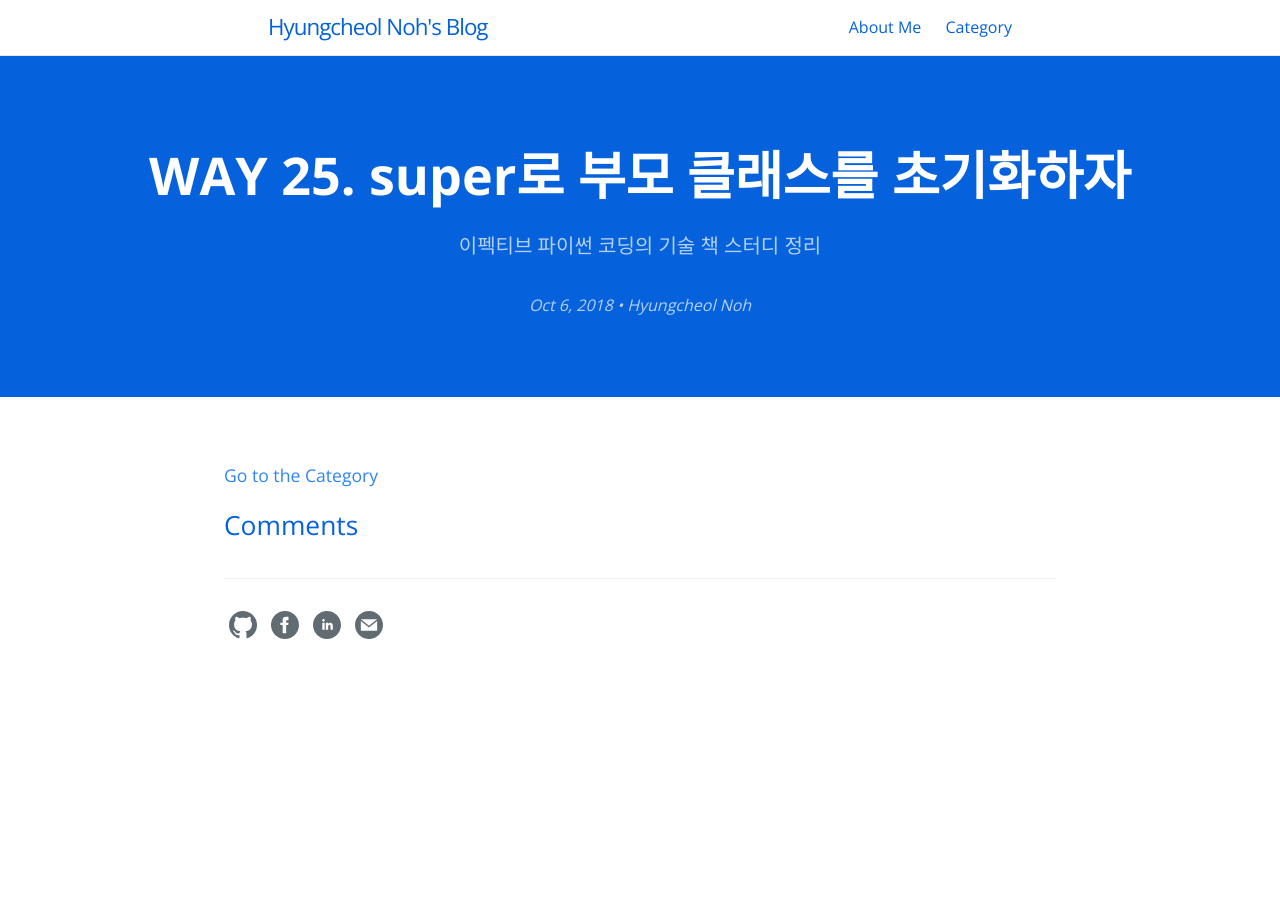
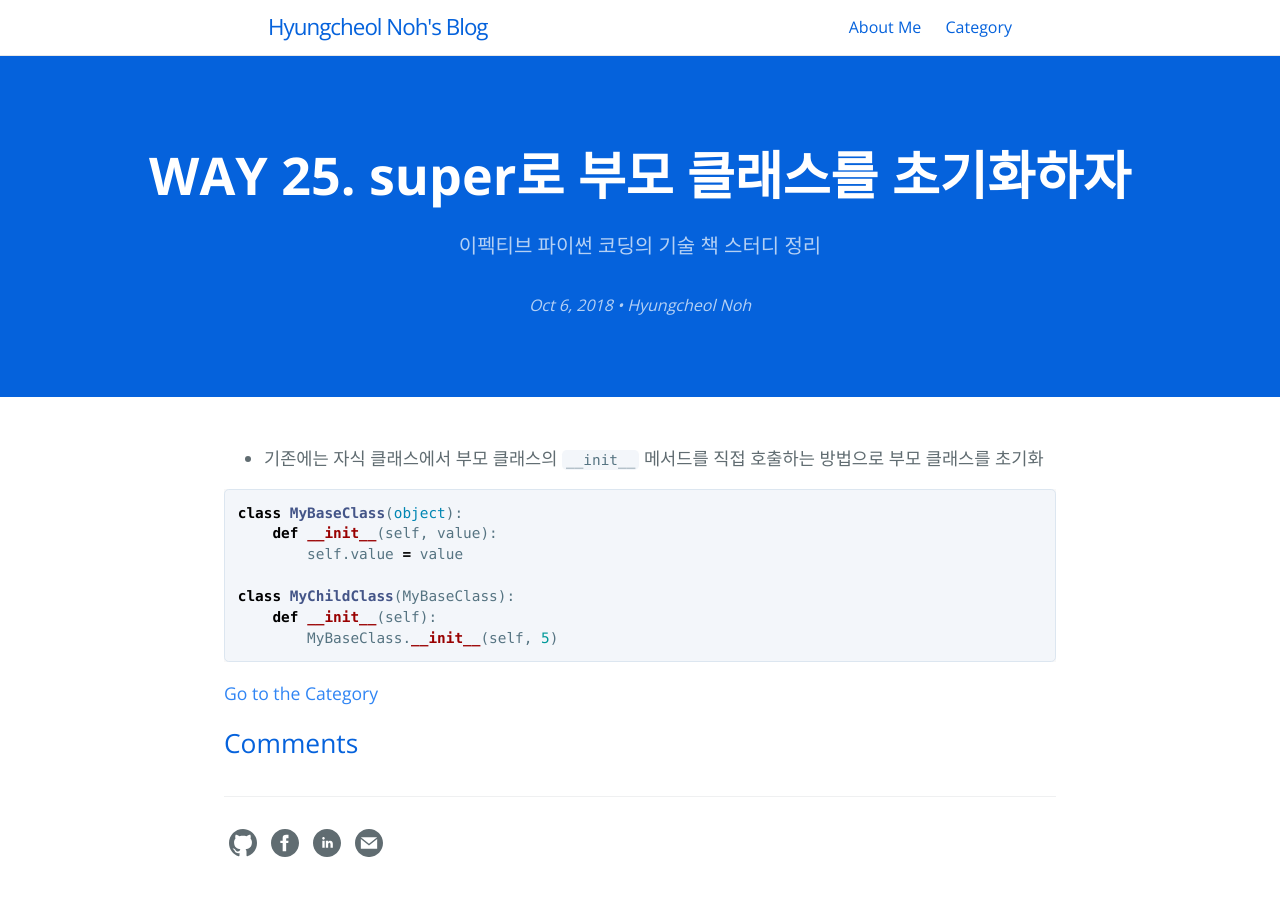
Before and after one commit to hcnoh/hcnoh.github.io, a Jekyll site: the page built from _posts/2018-10-06-effective-python-way25.md, in a window 1280 px wide. Built offline with Jekyll 4.4.1, drawn with Linux system fonts in a browser that asks for light colours; comment, search, counter and statistics services are not loaded.

Commit message:
Update 2018-10-06-effective-python-way25.md

````diff
--- a/_posts/2018-10-06-effective-python-way25.md
+++ b/_posts/2018-10-06-effective-python-way25.md
@@ -9,3 +9,15 @@ image: /thumbnail-mobile.png
 author: "Hyungcheol Noh"
 permalink: /2018-10-06-effective-python-way25
 ---
+
+- 기존에는 자식 클래스에서 부모 클래스의 `__init__` 메서드를 직접 호출하는 방법으로 부모 클래스를 초기화
+
+```python
+class MyBaseClass(object):
+    def __init__(self, value):
+        self.value = value
+
+class MyChildClass(MyBaseClass):
+    def __init__(self):
+        MyBaseClass.__init__(self, 5)
+```
````
